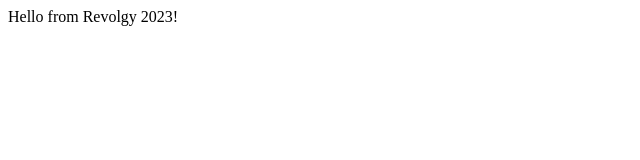
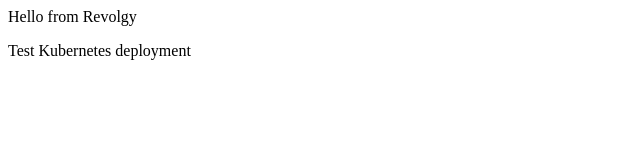
Before and after one commit to marinkovicpetar/sample-app-gcp, a plain HTML site: page index.html in a window 1280 px wide. Shown: the whole page, without its empty margins (0-640 px from the left). Drawn offline with Linux system fonts and the light colour scheme.

Commit message:
Test new K8s rollout

```diff
--- a/index.html
+++ b/index.html
@@ -3,6 +3,7 @@
         <title>Sample nginx app</title>
     </head>
     <body>
-        <p>Hello from Revolgy 2023!</p>
+        <p>Hello from Revolgy</p>
+        <p>Test Kubernetes deployment</p>
     </body>
 </html>
```
Also changed, not shown: 1 other file.
